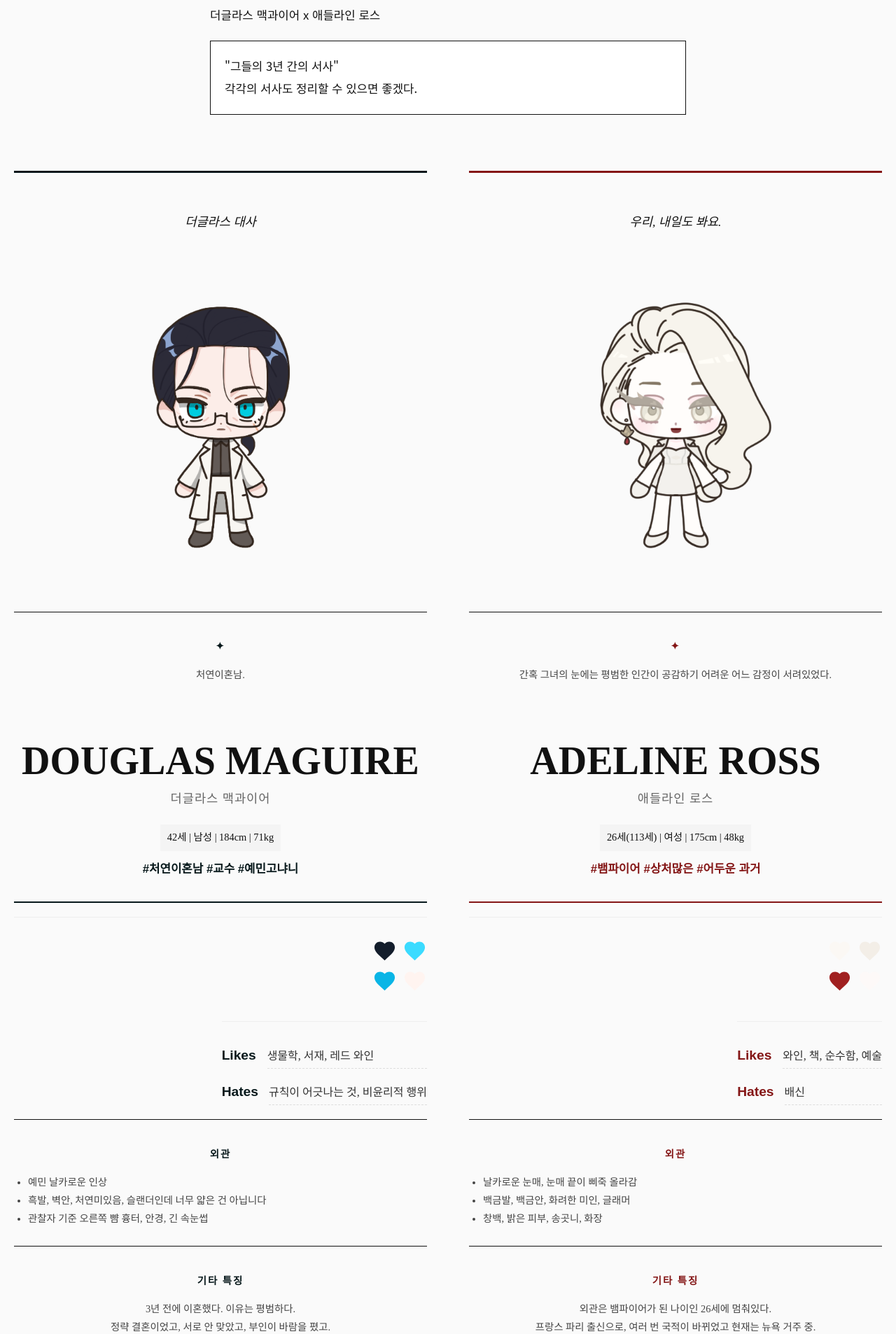
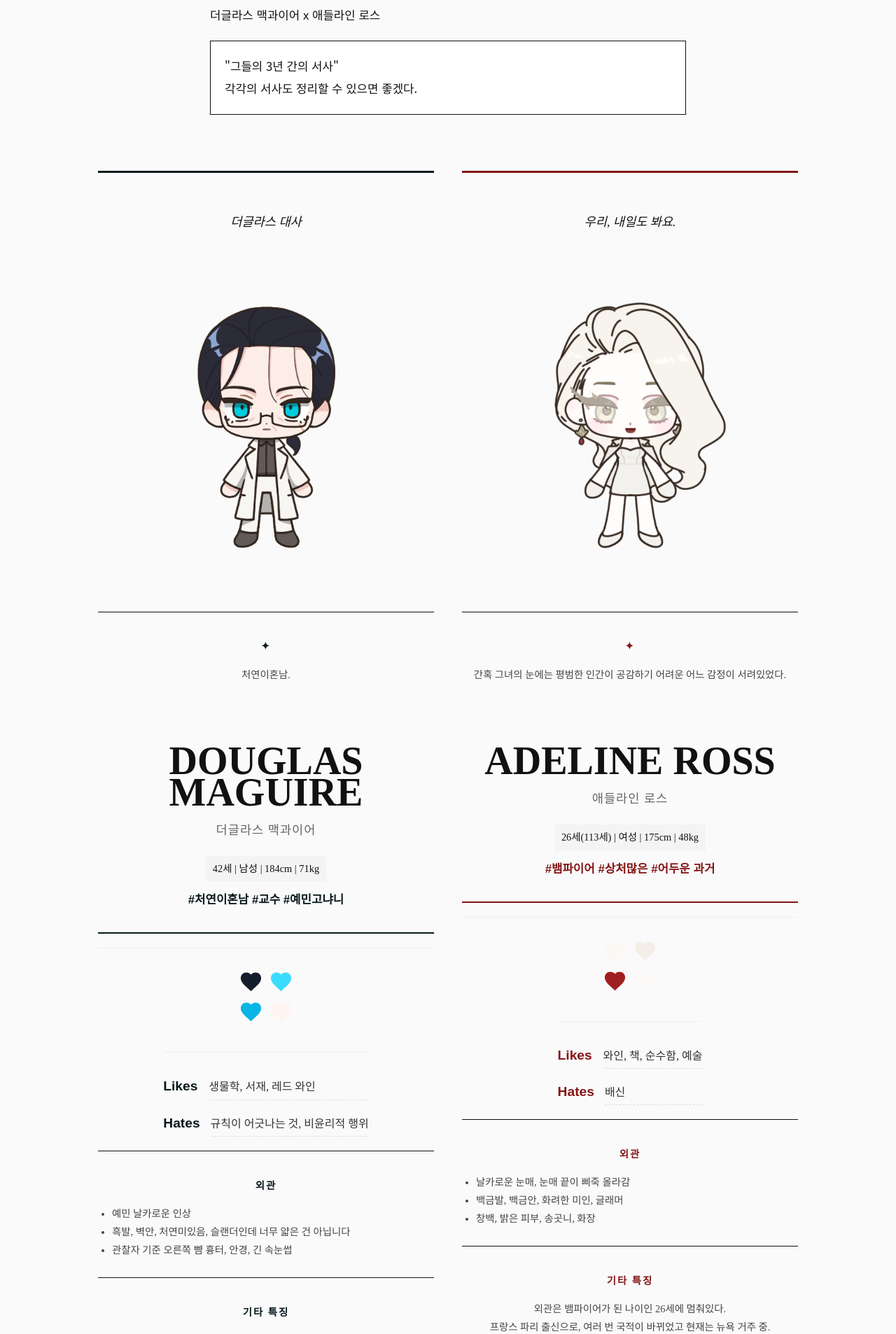
Before and after one commit to narelim/mag-ross-archive, a Jekyll site: the page built from _posts/2025-12-17-original42113.md, in a window 1280 px wide. Shown: the part 526-2432 px from the top of the page at 70% size. Built offline with Jekyll 4.4.1, drawn with Linux system fonts in a browser that asks for light colours; some web fonts are replaced.

Commit message:
Update style.css

```diff
--- a/assets/css/style.css
+++ b/assets/css/style.css
@@ -606,55 +606,55 @@ header { padding: 30px 30px; text-align: center; border-bottom: 1px solid #eee;
     .sheet-middle { flex-direction: column; align-items: center; }
 }
 
-/* --- [Editorial Pair] 2인용 잡지 레이아웃 (최종 수정판 ✨) --- */
+/* --- [Editorial Pair] 2인용 잡지 레이아웃 (복구 완료 버전 🛠️) --- */
 
 .editorial-pair-grid {
     display: flex;
-    gap: 60px;
-    align-items: stretch;
+    gap: 40px;               /* 간격 적당히 조절 */
+    margin: 80px 0;
+    align-items: stretch;    /* 높이 맞춤 (바닥 라인 유지) */
 
-    /* 🚨 와이드 브레이크 아웃 (화면 뚫고 나가기) */
-    width: 100vw;              /* 화면 전체 너비 */
-    position: relative;
-    left: 50%;                 /* 왼쪽에서 50% 지점으로 이동 */
-    margin-left: -50vw;        /* 다시 내 너비의 절반만큼 왼쪽으로 당김 -> 결과: 정중앙 */
+    /* 🚨 핵심: 부모(글 영역)보다 더 넓게 쓰면서 중앙 정렬하기 */
+    width: 1000px;           /* 1. 내가 원하는 너비 강제 지정 (넓게!) */
+    max-width: 100vw;        /* 2. 단, 화면보다 커지진 마라 (스크롤 방지) */
 
-    padding: 0 20px;           /* 양옆에 최소한의 여백 */
-    box-sizing: border-box;
-    margin-top: 80px;
-    margin-bottom: 80px;
+    position: relative;      /* 3. 위치 조정을 위해 선언 */
+    left: 50%;               /* 4. 부모의 중앙선에 내 왼쪽 끝을 둠 */
+    transform: translateX(-50%); /* 5. 내 몸통의 절반만큼 다시 왼쪽으로 당김 -> 결과: 정중앙! */
+
+    box-sizing: border-box;  /* 테두리 포함 계산 */
 }
-
-/* (주의) 이 방식은 가로 스크롤이 생길 수 있으니 body에 overflow-x: hidden이 있으면 좋습니다. */
-
 
 /* 2인용 그리드 내부 컨테이너 */
 .editorial-pair-grid .char-sheet-container {
-    flex: 1;               /* 50:50 비율 */
-    display: flex;         /* flex 선언 */
-    flex-direction: column;/* 위(사진) -> 아래(글) 배치 */
+    flex: 1;
+    display: flex;
+    flex-direction: column;
     margin: 0;
     padding: 0;
-    gap: 0;                /* 갭 0으로 하고 개별 요소에서 마진으로 조절 */
+    gap: 0;
     border: none;
     height: 100%;
 }
 
 
-/* === [구역 1] 왼쪽 비주얼 영역 (대사 + 이미지 + 캐치프레이즈) === */
+/* === [구역 1] 왼쪽 비주얼 영역 === */
+.editorial-pair-grid .sheet-left {
+    width: 100%;
+    order: 1;
+    display: flex;
+    flex-direction: column;
+    margin-bottom: 30px;
+}
 
-
-/* 1-1. 대사 (말풍선) - 높이 100px 고정 */
+/* 1-1. 대사 (말풍선) */
 .editorial-pair-grid .sheet-bubble {
     order: 1;
-    height: 100px;         /* 📏 강제 고정 높이 */
-
+    height: 100px;         /* 높이 고정 */
     display: flex;
-    align-items: flex-end; /* 텍스트를 바닥에 붙임 */
+    align-items: flex-end; /* 바닥 정렬 */
     justify-content: center;
-
-    margin: 0;
-    margin-bottom: 20px;   /* 이미지와의 간격 */
+    margin: 0 0 20px 0;
     text-align: center;
     border-left: none;
     border-top: 3px solid var(--bubble-bg, #333);
@@ -662,72 +662,56 @@ header { padding: 30px 30px; text-align: center; border-bottom: 1px solid #eee;
     box-sizing: border-box;
 }
 
-.editorial-pair-grid .sheet-left {
-    width: 100%;
-    order: 1;              /* 순서 1번 */
-
-    /* 🚨 높이 설정 안 함! (내부 요소들이 고정 높이를 가짐) */
-    display: flex;
-    flex-direction: column;
-    margin-bottom: 30px;
-}
-
-/* 1-2. 전신 이미지 - 높이 450px 고정 */
+/* 1-2. 전신 이미지 */
 .editorial-pair-grid .sheet-full-body {
     order: 2;
-    height: 450px;         /* 📏 강제 고정 높이 (이미지가 작아도 이 공간 차지) */
-
+    height: 450px;         /* 높이 고정 */
     display: flex;
-    align-items: flex-end; /* 이미지를 바닥에 붙임 (발 위치 맞춤) */
+    align-items: flex-end; /* 바닥 정렬 */
     justify-content: center;
-
-    margin: 0;
-    margin-bottom: 30px;   /* 캐치프레이즈와 간격 */
+    margin: 0 0 30px 0;
 }
-
 .editorial-pair-grid .sheet-full-body img {
-    max-height: 100%;      /* 450px 안 넘어가게 */
+    max-height: 100%;
+    max-width: 100%;       /* 🚨 이미지 삐져나감 방지 */
     width: auto;
     object-fit: contain;
 }
 
-/* 1-3. 캐치프레이즈 (설명글) - 높이 120px 고정 */
+/* 1-3. 캐치프레이즈 */
 .editorial-pair-grid .sheet-box {
     order: 3;
-    height: 120px;         /* 📏 강제 고정 높이 */
-
+    height: 120px;         /* 높이 고정 */
     display: flex;
     flex-direction: column;
-    justify-content: flex-start; /* 위에서부터 글씨 시작 */
-    overflow: hidden;      /* 넘치면 자름 (레이아웃 보호) */
-    text-align: center;    /* 가운데 정렬 */
+    justify-content: flex-start;
+    overflow: hidden;
+    text-align: center;
 }
-.editorial-pair-grid .sheet-box p {
-    margin: 0;
+.editorial-pair-grid .sheet-box p { margin: 0; }
+
+
+/* === [구역 2] 오른쪽 정보 영역 === */
+.editorial-pair-grid .sheet-right {
+    width: 100%;
+    order: 2;
+    flex: 1;               /* 남는 공간 차지 */
+    display: flex;
+    flex-direction: column;
+    gap: 20px;
+
+    /* 바닥 선 긋기 */
+    padding-bottom: 10px;
+    border-bottom: 4px solid var(--bubble-bg, #333);
 }
 
-
-/* === [구역 2] 오른쪽 정보 영역 (이름 + 스펙 + 기타) === */
-.editorial-pair-grid .sheet-right {
-    width: 100%;
-    order: 2;              /* 순서 2번 */
-
-    /* 남는 공간 꽉 채우기 */
-    flex: 1;
-    display: flex;
-   justify-content: flex-start; /* 위에서부터 글씨 시작 */
-    flex-direction: column;
-    gap: 20px;
+/* 마지막 요소를 바닥으로 밀기 */
+.editorial-pair-grid .sheet-right > :last-child {
+    margin-top: auto;
+    padding-bottom: 20px;
 }
 
-/* 정보 영역의 마지막 요소(하단 선 등)를 바닥으로 밀기 */
-.editorial-pair-grid .sheet-right > :last-child {
-    margin-top: auto;
-   padding-bottom:20px;
-       align-items: flex-end; /* 이미지를 바닥에 붙임 (발 위치 맞춤) */
-}
-
-/* (나머지 디자인 요소들) */
+/* (기타 디자인 요소) */
 .editorial-pair-grid .sheet-header { text-align: center; border-bottom-width: 2px; }
 .editorial-pair-grid .sheet-name { font-size: 3.5rem; }
 .editorial-pair-grid .sheet-portrait { display: none; }
@@ -735,18 +719,26 @@ header { padding: 30px 30px; text-align: center; border-bottom: 1px solid #eee;
 .editorial-pair-grid .sheet-box ul { display: inline-block; text-align: left; }
 
 
-/* 📱 모바일 대응 */
+/* 📱 모바일 대응 (필수!) */
 @media (max-width: 768px) {
     .editorial-pair-grid {
+        /* 🚨 모바일에서는 '와이드 모드' 해제 */
+        width: 100% !important;
+        left: 0 !important;
+        transform: none !important;
+
         flex-direction: column;
         gap: 80px;
-        align-items: center;
+        margin: 40px 0;
     }
 
-    /* 모바일에서는 높이 고정 해제 (내용만큼만 늘어나게) */
+    /* 모바일 높이 고정 해제 */
     .editorial-pair-grid .sheet-bubble,
     .editorial-pair-grid .sheet-full-body,
     .editorial-pair-grid .sheet-box {
         height: auto;
     }
+    .editorial-pair-grid .sheet-right {
+        border-bottom: none;
+    }
 }
```
